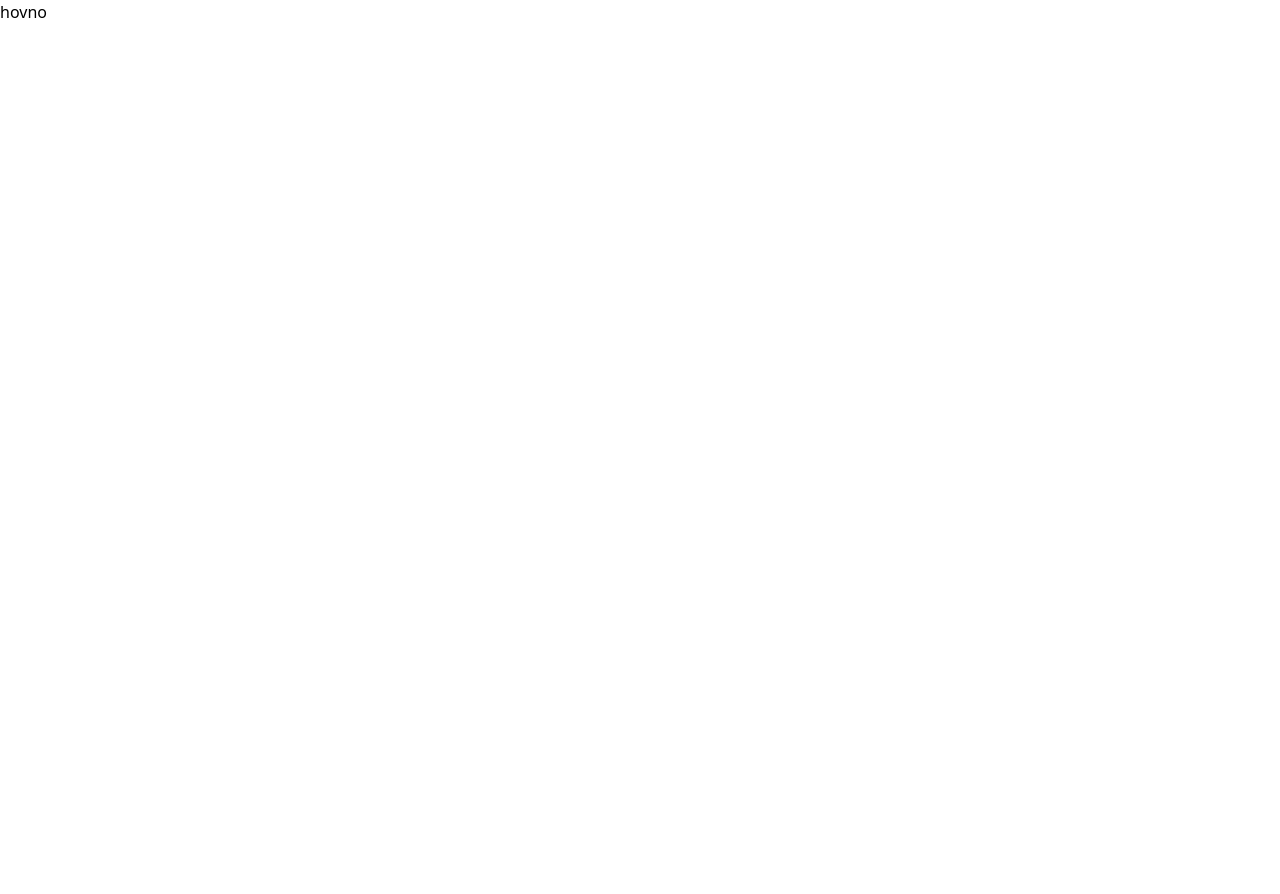
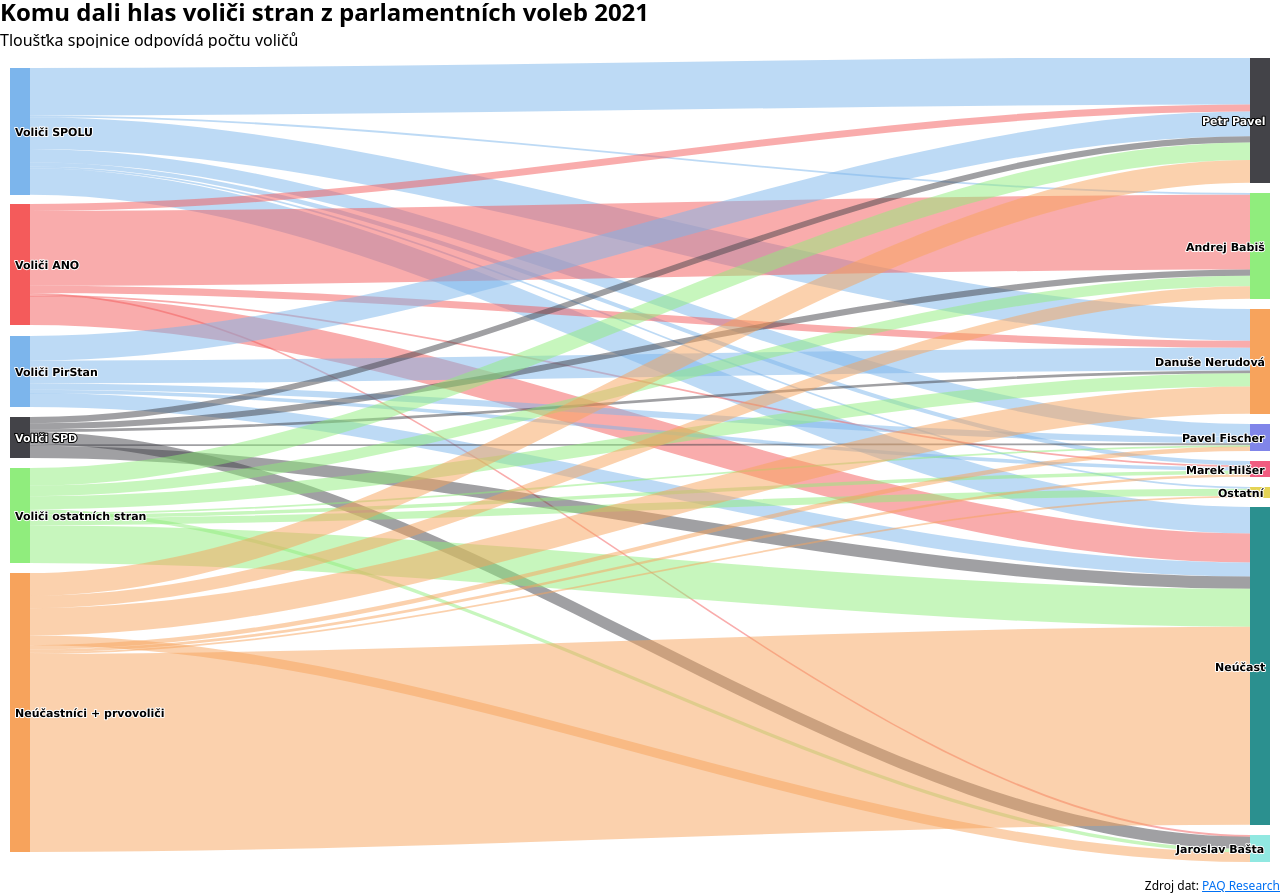
Before and after one commit to DataRozhlas/charts, a Next.js app: page /charts/sankey-prez in a window 1280 px wide. Before the commit the page ends 800 px from the top, so only its background shows below. Built offline with nearby package versions, Linux system fonts and the light colour scheme.

Commit message:
sankey working

```diff
--- /dev/null
+++ b/components/Sankey/index.tsx
@@ -0,0 +1,38 @@
+import Highcharts from "highcharts";
+import highchartsSankey from "highcharts/modules/sankey";
+import HighchartsReact from "highcharts-react-official";
+
+if (typeof Highcharts === "object") {
+  highchartsSankey(Highcharts);
+}
+
+const Sankey = (props: any) => {
+  const options = {
+    chart: {
+      height: props.height,
+    },
+    title: {
+      text: undefined,
+    },
+    credits: {
+      enabled: false,
+    },
+    accessibility: {
+      point: {
+        valueDescriptionFormat:
+          "{index}. {point.from} to {point.to}, {point.weight}.",
+      },
+    },
+    series: [
+      {
+        data: props.data,
+        type: "sankey",
+        name: "",
+      },
+    ],
+  };
+
+  return <HighchartsReact highcharts={Highcharts} options={options} />;
+};
+
+export { Sankey };
--- a/components/index.tsx
+++ b/components/index.tsx
@@ -1 +1,2 @@
 export * from "./ScatterPlot";
+export * from "./Sankey";
--- a/package.json
+++ b/package.json
@@ -27,7 +27,7 @@
   },
   "devDependencies": {
     "autoprefixer": "^10.4.13",
-    "postcss": "^8.4.20",
+    "postcss": "^8.4.21",
     "tailwindcss": "^3.2.4"
   }
 }
--- a/pages/sankey-prez.tsx
+++ b/pages/sankey-prez.tsx
@@ -1,18 +1,30 @@
-import React from "react";
 import Link from "next/link";
 import Head from "next/head";
+import { Sankey } from "../components";
 import data from "../data/sankey-prez.json";
-import { usePostMessageWithHeight } from "../hooks";
-
-let series: { from: string; to: string; weight: number }[] = [];
-
-data.map(volici => {
-  const from: string = Object.keys(volici)[0];
-  Object.keys(volici[from]).map(to => {});
-});
 
 const SankeyPrez = () => {
-  return <div>hovno</div>;
+  return (
+    <div>
+      <Head>
+        <title>Komu dali hlas voliči stran z parlamentních voleb 2021</title>
+      </Head>
+      <h1 className="text-2xl font-bold leading-6 pb-2">
+        Komu dali hlas voliči stran z parlamentních voleb 2021{" "}
+      </h1>
+      <h2 className="leading-4 pb-0">
+        Tloušťka spojnice odpovídá počtu voličů
+      </h2>
+
+      <Sankey data={data} height={830} />
+      <p className="text-xs text-end">
+        Zdroj dat:{" "}
+        <Link href={"https://www.paqresearch.cz/"} target="_blank">
+          PAQ Research
+        </Link>
+      </p>
+    </div>
+  );
 };
 
 export default SankeyPrez;
--- a/srv/sankey-prez-convert.ts
+++ b/srv/sankey-prez-convert.ts
@@ -11,6 +11,7 @@ const result = [];
 for (let j = 0; j < json.length; j++) {
   const to: string[] = Object.keys(json[j]).filter(key => key !== "from");
   for (let k = 0; k < to.length; k++) {
+    if (json[j][to[k]] < 20000) continue;
     result.push({
       from: json[j].from,
       to: to[k],
```
Also changed, not shown: data/sankey-prez.json (+1 -1 lines), 1 other file (tests, documents, lock files or other folders).
